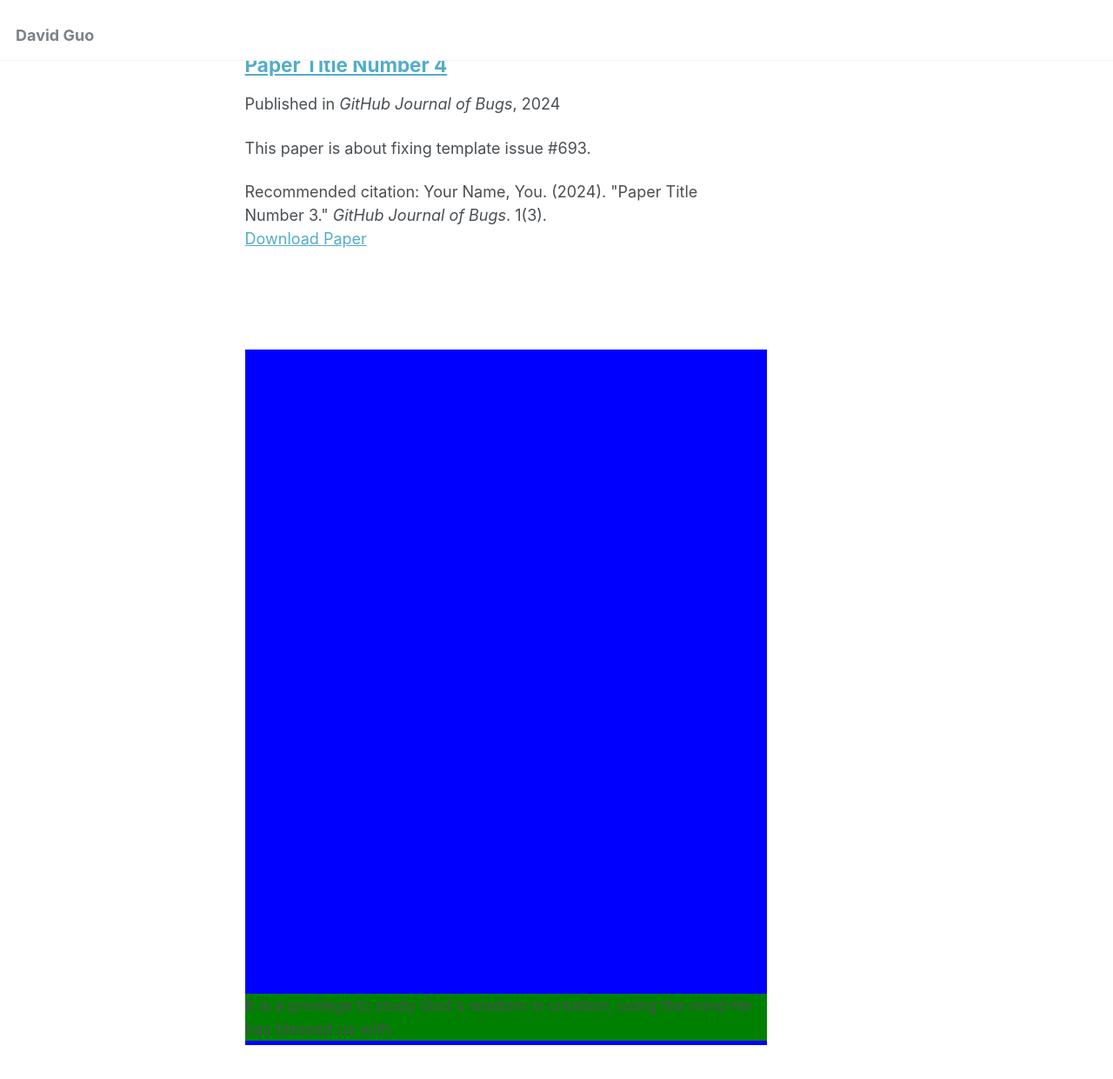
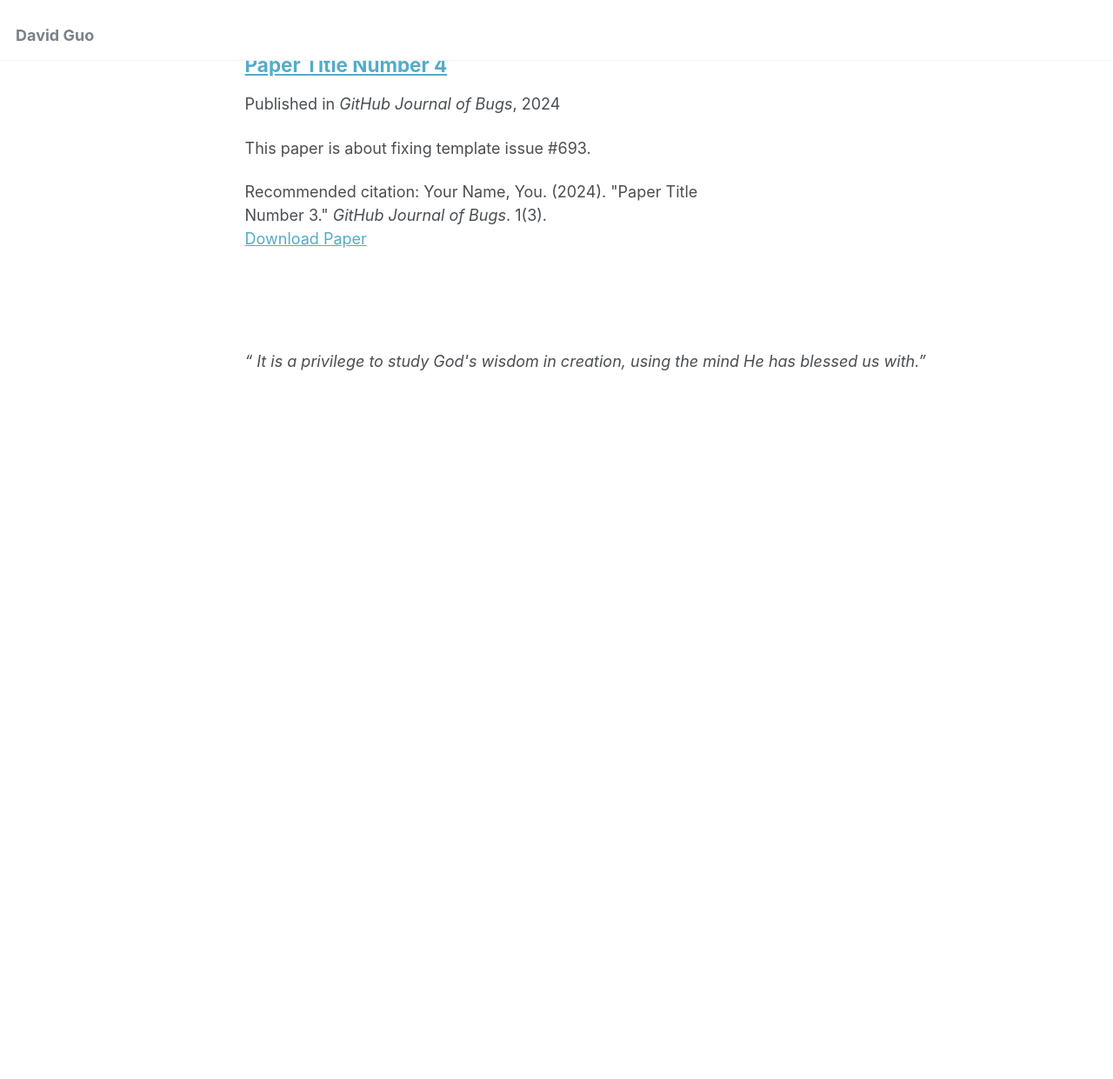
Before and after one commit to dguo97/dguo97.github.io, a Jekyll site: the page built from _pages/publications.html, in a window 1280 px wide and 1400 px high, scrolled down 1196 px. Shown: the top 1241 px of the window at 87% size. Built offline with Jekyll 4.4.1, drawn with Linux system fonts in a browser that asks for light colours; after the commit the page ends 1850 px from its top, so only the background shows below that.

Commit message:
Update publications.html

```diff
--- a/_pages/publications.html
+++ b/_pages/publications.html
@@ -39,13 +39,15 @@ author_profile: false
   }
 </style>
 <p class="bottom-three">
+
+<div id="quote"> <i>&ldquo; It is a privilege to study God's wisdom in creation, using the mind He has blessed us with.&rdquo;</i> <br> <span style="display:inline-block;text-indent:20px">
+
 <!--
-<div id="quote"> <i>&ldquo; It is a privilege to study God's wisdom in creation, using the mind He has blessed us with.&rdquo;</i> <br> <span style="display:inline-block;text-indent:20px">
--->
-
   <div style="position: relative;background-color: blue; width: 600px; height: 800px;">
 
     <div style="position: absolute; bottom: 5px; background-color: green">
     It is a privilege to study God's wisdom in creation, using the mind He has blessed us with.
     </div>
 </div>
+
+-->
```
